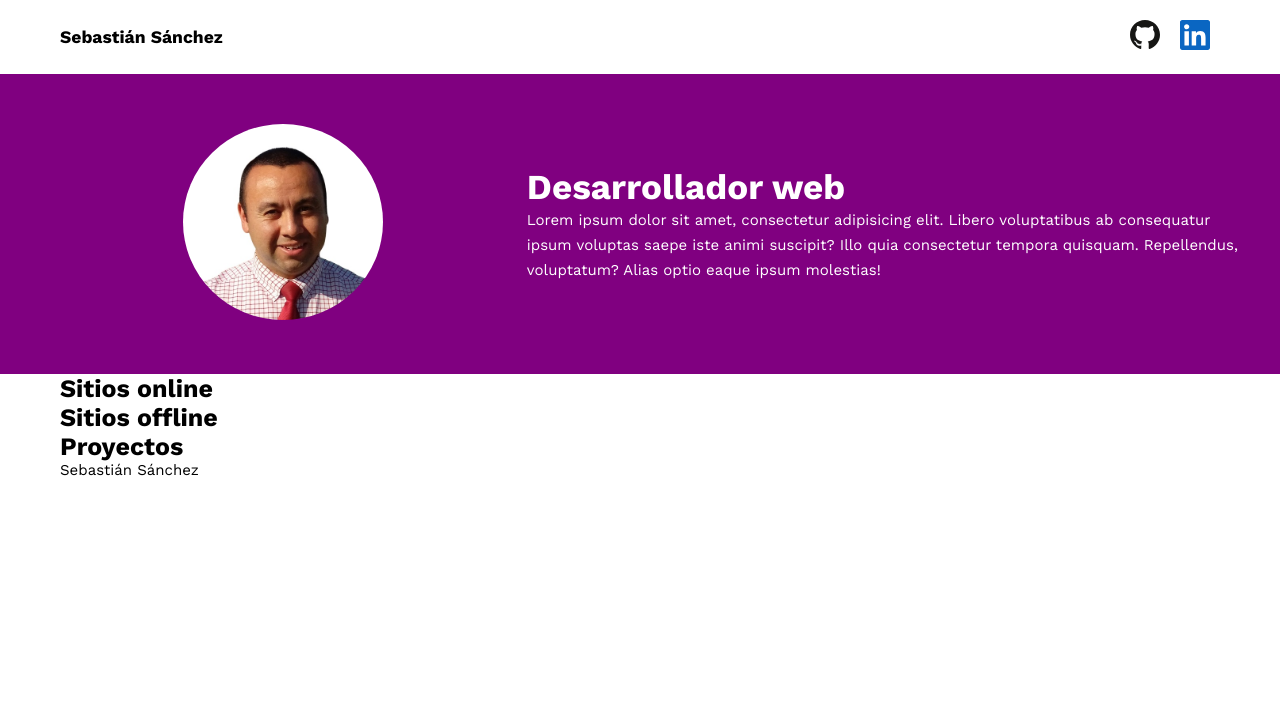
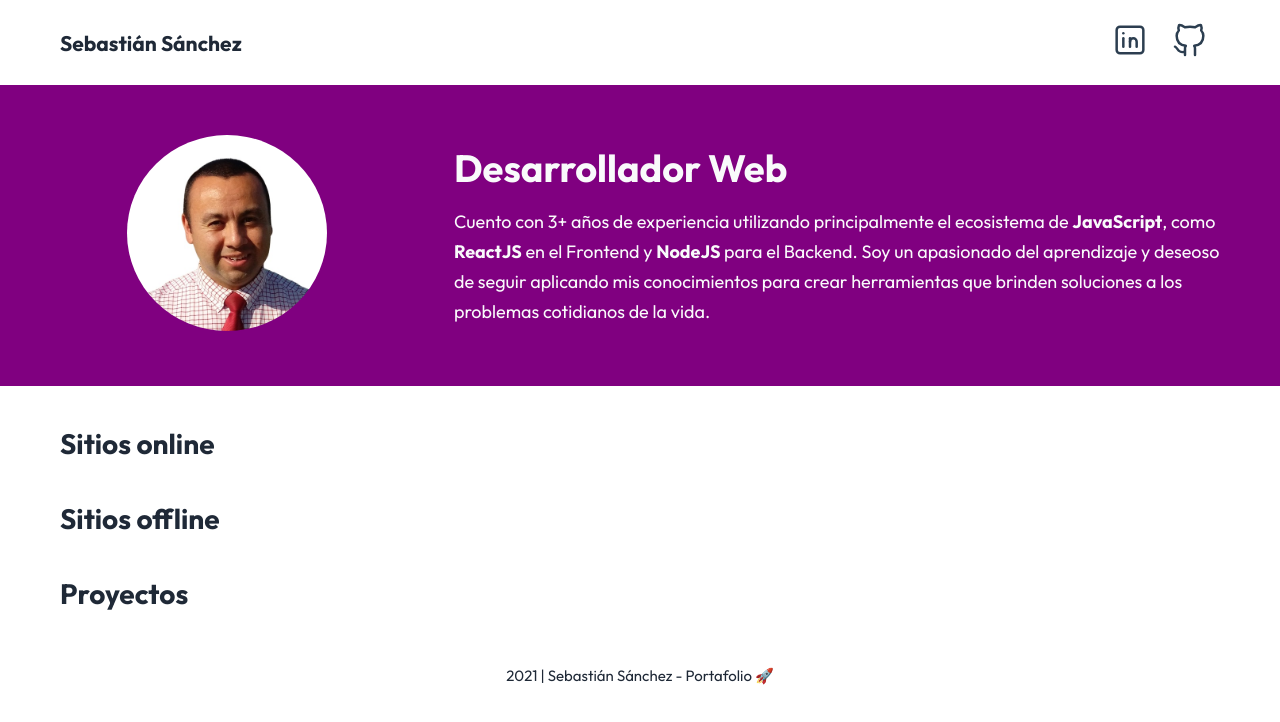
Before and after one commit to sebastian-asm/sebastiansanchez.dev, a plain HTML site: page index.html in a window 1280 px wide. Drawn offline with nearby package versions, Linux system fonts and the light colour scheme.

Commit message:
agregado texto en la presentacion

```diff
--- a/index.html
+++ b/index.html
@@ -9,7 +9,7 @@
     <link rel="preconnect" href="https://fonts.googleapis.com" />
     <link rel="preconnect" href="https://fonts.gstatic.com" crossorigin />
     <link
-      href="https://fonts.googleapis.com/css2?family=Work+Sans:wght@400;700&display=swap"
+      href="https://fonts.googleapis.com/css2?family=Outfit:wght@400;700&display=swap"
       rel="stylesheet"
     />
     <link rel="stylesheet" href="style.css" />
@@ -23,21 +23,55 @@
         <ul>
           <!-- <li id="dark">Modo oscurso</li> -->
           <li>
-            <a href="" target="_blank" rel="noopenner">
-              <img
-                src="./src/assets/icons/github-icon.svg"
-                alt="Github"
-                title="Github"
-              />
+            <a
+              href="https://www.linkedin.com/in/sebastian-sanchez-miles/"
+              target="_blank"
+              rel="noopenner"
+              title="LinkedIn"
+            >
+              <svg
+                xmlns="http://www.w3.org/2000/svg"
+                width="40"
+                height="40"
+                viewBox="0 0 24 24"
+                stroke-width="1.5"
+                stroke="#2c3e50"
+                fill="none"
+                stroke-linecap="round"
+                stroke-linejoin="round"
+              >
+                <path stroke="none" d="M0 0h24v24H0z" fill="none" />
+                <rect x="4" y="4" width="16" height="16" rx="2" />
+                <line x1="8" y1="11" x2="8" y2="16" />
+                <line x1="8" y1="8" x2="8" y2="8.01" />
+                <line x1="12" y1="16" x2="12" y2="11" />
+                <path d="M16 16v-3a2 2 0 0 0 -4 0" />
+              </svg>
             </a>
           </li>
           <li>
-            <a href="" target="_blank" rel="noopenner">
-              <img
-                src="./src/assets/icons/linkedin-icon.svg"
-                alt="LinkedIn"
-                title="LinkedIn"
-              />
+            <a
+              href="https://github.com/sebatstian-web"
+              target="_blank"
+              rel="noopenner"
+              title="Github"
+            >
+              <svg
+                xmlns="http://www.w3.org/2000/svg"
+                width="40"
+                height="40"
+                viewBox="0 0 24 24"
+                stroke-width="1.5"
+                stroke="#2c3e50"
+                fill="none"
+                stroke-linecap="round"
+                stroke-linejoin="round"
+              >
+                <path stroke="none" d="M0 0h24v24H0z" fill="none" />
+                <path
+                  d="M9 19c-4.3 1.4 -4.3 -2.5 -6 -3m12 5v-3.5c0 -1 .1 -1.4 -.5 -2c2.8 -.3 5.5 -1.4 5.5 -6a4.6 4.6 0 0 0 -1.3 -3.2a4.2 4.2 0 0 0 -.1 -3.2s-1.1 -.3 -3.5 1.3a12.3 12.3 0 0 0 -6.2 0c-2.4 -1.6 -3.5 -1.3 -3.5 -1.3a4.2 4.2 0 0 0 -.1 3.2a4.6 4.6 0 0 0 -1.3 3.2c0 4.6 2.7 5.7 5.5 6c-.6 .6 -.6 1.2 -.5 2v3.5"
+                />
+              </svg>
             </a>
           </li>
         </ul>
@@ -54,28 +88,31 @@
             />
           </div>
           <div class="presentation_text">
-            <h1>Desarrollador web</h1>
+            <h1>Desarrollador Web</h1>
             <p>
-              Lorem ipsum dolor sit amet, consectetur adipisicing elit. Libero
-              voluptatibus ab consequatur ipsum voluptas saepe iste animi
-              suscipit? Illo quia consectetur tempora quisquam. Repellendus,
-              voluptatum? Alias optio eaque ipsum molestias!
+              Cuento con 3+ años de experiencia utilizando principalmente el
+              ecosistema de <strong>JavaScript</strong>, como
+              <strong>ReactJS</strong> en el Frontend y
+              <strong>NodeJS</strong> para el Backend. Soy un apasionado del
+              aprendizaje y deseoso de seguir aplicando mis conocimientos para
+              crear herramientas que brinden soluciones a los problemas
+              cotidianos de la vida.
             </p>
           </div>
         </div>
       </section>
 
       <section class="container">
-        <div>
+        <div class="enabled">
           <h2>Sitios online</h2>
-          <div class="enabled" id="enabled"></div>
+          <div id="enabled"></div>
         </div>
 
-        <div id="disabled">
+        <div class="disabled" id="disabled">
           <h2>Sitios offline</h2>
         </div>
 
-        <div id="proyect">
+        <div class="proyect" id="proyect">
           <h2>Proyectos</h2>
         </div>
       </section>
@@ -111,7 +148,9 @@
         </div>
       </template> -->
 
-    <footer>Sebastián Sánchez <span id="date"></span></footer>
+    <footer>
+      <p><span id="date">2021</span> | Sebastián Sánchez - Portafolio 🚀</p>
+    </footer>
 
     <!-- <script src="app.js"></script> -->
   </body>
--- a/style.css
+++ b/style.css
@@ -1,8 +1,10 @@
 :root {
-  --text-sm: 1rem;
-  --text-base: 1.5rem;
-  --text-lg: 2.5rem;
-  --text-xl: 3.5rem;
+  --text-sm: 1.5rem;
+  --text-base: 1.8rem;
+  --text-lg: 2.8rem;
+  --text-xl: 3.8rem;
+  --text-color-base: #1f2937;
+  --text-color-secondary: #f9fafb;
 }
 
 * {
@@ -16,8 +18,9 @@ html {
 }
 
 body {
-  font-family: 'Work Sans', sans-serif;
+  font-family: 'Outfit', sans-serif;
   font-size: var(--text-base);
+  color: var(--text-color-base);
 }
 
 header,
@@ -53,6 +56,7 @@ header nav ul li img {
 /* MAIN */
 h1 {
   font-size: var(--text-xl);
+  margin: 1.5rem 0;
 }
 
 h2 {
@@ -60,7 +64,7 @@ h2 {
 }
 
 p {
-  line-height: 2.5rem;
+  line-height: 3rem;
 }
 
 .presentation {
@@ -86,7 +90,13 @@ p {
 }
 
 .presentation_text {
-  color: white;
+  color: var(--text-color-secondary);
+}
+
+.enabled,
+.disabled,
+.proyect {
+  margin: 4rem 0;
 }
 
 .grid {
@@ -103,8 +113,23 @@ p {
   width: 100%;
 }
 
+/* FOOTER */
+footer {
+  font-size: var(--text-sm);
+  margin: 5rem auto;
+  text-align: center;
+}
+
 @media (min-width: 768px) {
+  h1 {
+    margin-top: 0;
+  }
+
   .presentation_info {
     flex-direction: row;
   }
+
+  .presentation_text {
+    margin-left: 4rem;
+  }
 }
```
Also changed, not shown: README.md, src/assets/icons/github-icon.svg (deleted), src/assets/icons/linkedin-icon.svg (deleted).
